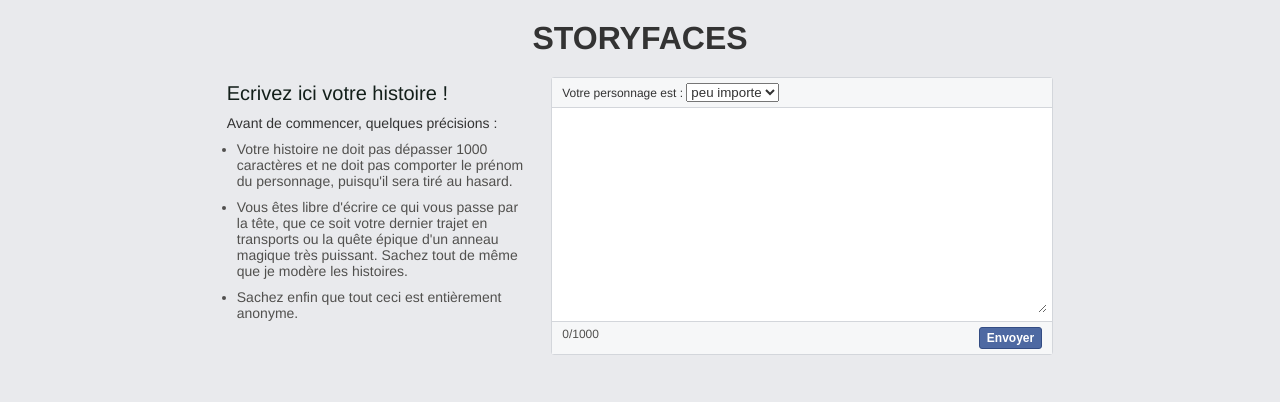
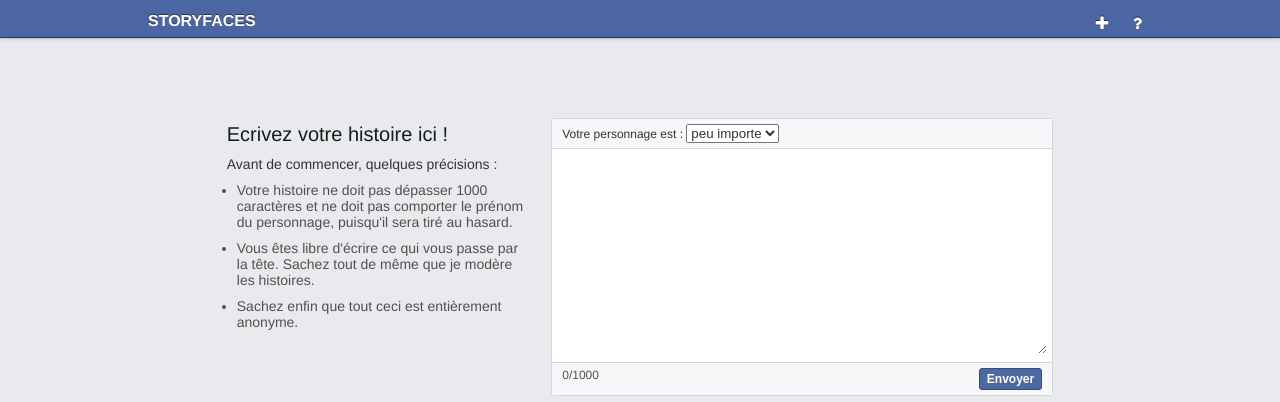
Before and after one commit to hugohil/storyfaces, a PHP site: page /participer.php in a window 1280 px wide. Shown: the top 402 px of the page. Run offline with PHP 8.4, Linux system fonts and the light colour scheme; some libraries are stand-ins or nearby versions.

Commit message:
header bar

```diff
--- a/css/style.css
+++ b/css/style.css
@@ -59,11 +59,53 @@ a {
 	text-decoration: none;
 }
 
+.site-header {
+	background: #4C66A4;
+	border-bottom: 1px solid #243254;
+	box-shadow: 0 1px 3px #BBB;
+}
+
 .site-header h1 {
+	display: inline-block;
+}
+
+.site-header h1 a {
+	vertical-align: middle;
 	margin-top: 20px;
+	padding: 0 20px;
 	text-align: center;
+	font-size: 16px;
 	text-transform: uppercase;
-	padding: 0 20px;
+	text-shadow: 0 -1px #333;
+	color: #FFF;
+}
+
+.site-header .menu a:hover,
+.site-header h1 a:hover {
+	text-decoration: none;
+}
+
+.site-header .menu {
+	float: right;
+	margin-top: 8px;
+}
+
+.site-header .menu li {
+	line-height: 30px;
+	padding: 0 5px;
+	margin: 0 5px;
+	border-radius: 3px;
+	display: inline-block;
+}
+
+.site-header .menu li:hover {
+	cursor: pointer;
+	background: #425691;
+}
+
+.site-header .menu .fa {
+	color: #FFF;
+	text-shadow: 0 -1px #333;
 }
 
 .site-container {
@@ -72,7 +114,9 @@ a {
 }
 
 .wrapper {
-	margin-bottom: 20px;
+	margin: 0 auto;
+	max-width: 1024px;
+	min-width: 300px;
 	padding: 0 20px;
 }
 
@@ -102,7 +146,7 @@ a:hover {
 	min-width: 300px;
 	width: 100%;
 	max-width: 500px;
-	margin: 0 auto 20px;
+	margin: 60px auto 20px;
 	border-radius: 3px;
 	border: 1px solid #D3D6DB;
 	background: #FFF;
@@ -118,6 +162,15 @@ a:hover {
 	margin: 0 5px;
 	color: #6D84B4;
 	vertical-align: bottom;
+}
+
+.info a {
+	color: #6D84B4;
+}
+
+#more-infos {
+	display: none;
+	text-align: left;
 }
 
 /*==========  INDEX  ==========*/
--- a/footer.php
+++ b/footer.php
@@ -1,7 +1,14 @@
+		<section class="info">
+			<?php if($_SERVER['PHP_SELF'] == '/dev/everyfaces/index.php') { ?>
+				<p>Storyfaces est un site participatif qui associe des visages générés aléatoirement avec des histoires proposées par des visiteurs. Vous voulez écrire une courte histoire ? <a href="./participer">Proposez la ici !</a></p>
+			<?php } ?>
+			<p id="more-infos">Ce projet s'inspire de <a title="Weird Faces de Matthias Dörfelt" href="http://www.mokafolio.de/works/Weird-Faces" target="_blank">Weird Faces</a> de <a title="Matthias Dörfelt" href="http://www.mokafolio.de" target="_blank">Matthias Dörfelt</a> et de <a title="facebook demetricator" href="http://bengrosser.com/projects/facebook-demetricator/" target="_blank">Facebook Demetricator</a> de <a title="Ben Grosser" href="http://bengrosser.com" target="_blank">Ben Grosser</a>. Créer des personnages d'une part et réfléchir à notre rapport aux réseaux sociaux m'a intéressé et j'ai voulu créer un espace où des histoires des gens réels sont associés à des identités imaginaires.</p>
+		</section>
 	</div>
 	<footer class="site-footer">
 		<p>un projet de <a href="http://twitter.com/hugohil" target="_blank">hugohil</a> réalisé avec <a href="http://paperjs.org/" target="_blank">PaperJS</a>.</p>
 		<p>Vous trouverez les sources sur le <a href="http://github.com/hugohil/storyfaces" target='_blank'>dépot github</a>. <a rel="license" href="http://creativecommons.org/licenses/by-sa/4.0/" target='_blank'><img alt="Creative Commons License" style="border-width:0;vertical-align:top;" src="http://i.creativecommons.org/l/by-sa/4.0/80x15.png" /></a></p>
 	</footer>
+	<script type="text/javascript" src="js/event.js" canvas="cvs"></script>
 </body>
 </html>
--- a/header.php
+++ b/header.php
@@ -4,6 +4,7 @@
 	<meta charset='UTF-8'>
 	<title>Storyfaces</title>
 	<link rel="icon" href="./favicon.ico" />
+	<link href="//netdna.bootstrapcdn.com/font-awesome/4.0.3/css/font-awesome.css" rel="stylesheet">
 	<?php if($_SERVER['SERVER_ADDR'] !== '127.0.0.1'){ ?>
 			<link rel="stylesheet" type="text/css" href="css/style.min.css">
 	<?php } else { ?>
@@ -13,6 +14,15 @@
 </head>
 <body>
 	<header class="site-header">
-		<a href="/index"><h1>Storyfaces</h1></a>
+		<div class="wrapper">
+			<h1><a href="/index">Storyfaces</a></h1>
+			<ul class="menu">
+				<?php if($_SERVER['PHP_SELF'] == '/dev/everyfaces/index.php') { ?>
+					<li class="fa fa-refresh" id="refresh"></li>
+				<?php } ?>
+				<li><a href="/participer" class="fa fa-plus"></a></li>
+				<li class="fa fa-question" id="about"></li>
+			</ul>
+		</div>
 	</header>
 	<div class="site-container">
--- a/index.php
+++ b/index.php
@@ -14,9 +14,6 @@
 					<button id="new-story">Nouvelle histoire</button>
 				</div>
 			</div>
-			<section class="info">
-				<p>Storyfaces est un site participatif qui associe des visages générés aléatoirement avec des histoires proposées par des visiteurs. Vous voulez écrire une courte histoire ? <a href="./participer">Proposez la ici !</a></p>
-			</section>
 		</div>
 		<script type="text/javascript" src="js/paper.js"></script>
 		<script type="text/paperscript" src="js/faces.js" canvas="cvs"></script>
--- /dev/null
+++ b/js/event.js
@@ -0,0 +1,7 @@
+$('#new-story,#refresh').click(function(){
+	getStory();
+})
+
+$('#about').click(function(){
+	$("#more-infos").slideToggle();
+});
--- a/js/function.js
+++ b/js/function.js
@@ -35,10 +35,6 @@ function getStory(){
 	document.getElementById('story').innerHTML = story;
 }
 
-$('#new-story').click(function(){
-	getStory();
-})
-
 /*
 * face n'est pas chargée au document.ready
 * click trigger que quand la souris bouge
--- a/participer.php
+++ b/participer.php
@@ -1,11 +1,11 @@
 <?php include 'header.php'; ?>
 	<div class="wrapper particip">
 		<div class='info particip-infos content'>
-			<h2>Ecrivez ici votre histoire !</h2>
+			<h2>Ecrivez votre histoire ici !</h2>
 			<p>Avant de commencer, quelques précisions :</p>
 			<ul>
 				<li>Votre histoire ne doit pas dépasser 1000 caractères et ne doit pas comporter le prénom du personnage, puisqu'il sera tiré au hasard.</li>
-				<li>Vous êtes libre d'écrire ce qui vous passe par la tête, que ce soit votre dernier trajet en transports ou la quête épique d'un anneau magique très puissant. Sachez tout de même que je modère les histoires.</li>
+				<li>Vous êtes libre d'écrire ce qui vous passe par la tête. Sachez tout de même que je modère les histoires.</li>
 				<li>Sachez enfin que tout ceci est entièrement anonyme.</p></li>
 			</ul>
 		</div>
```
Also changed, not shown: js/faces.js (+10 -5 lines).
